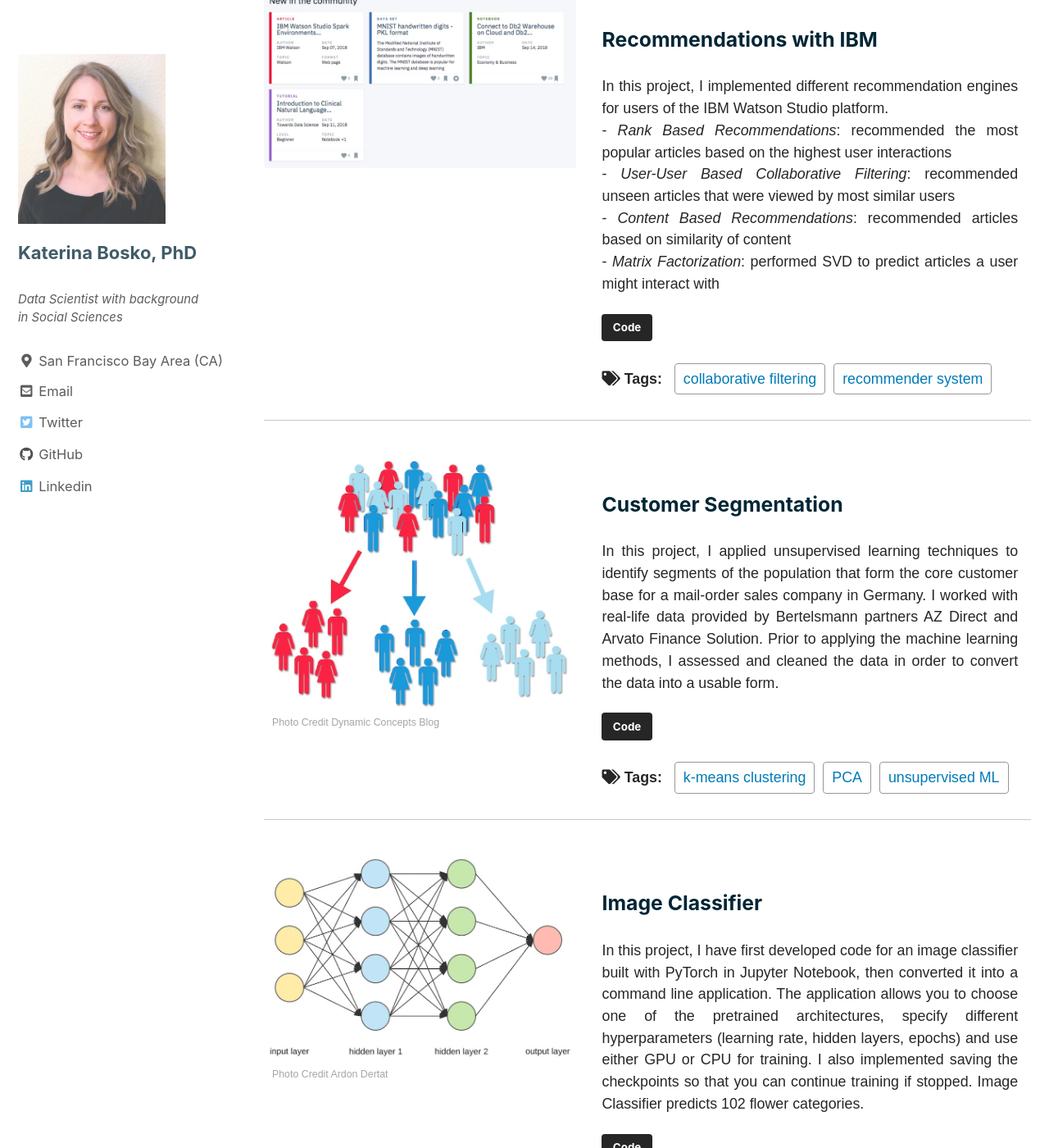
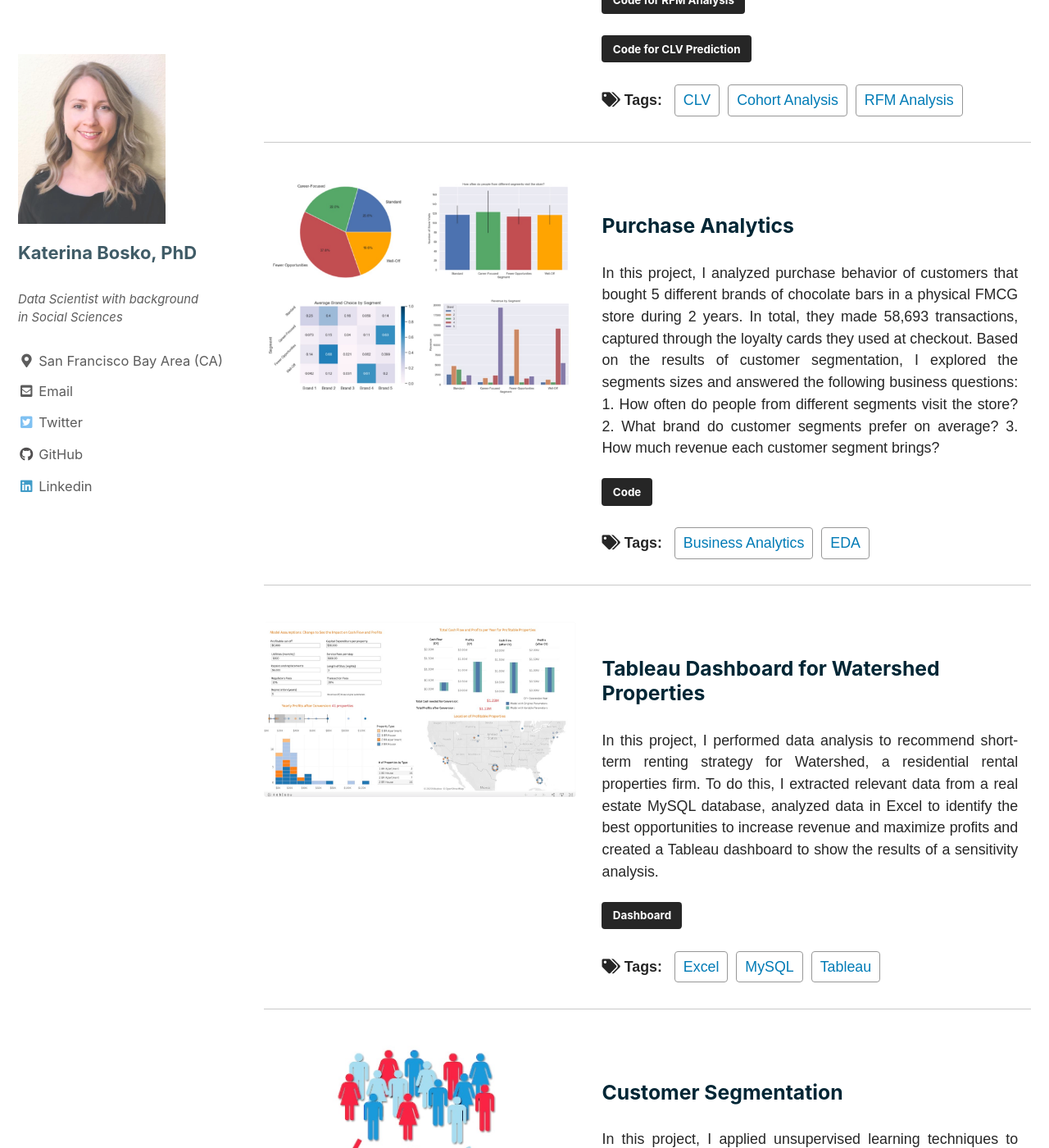
Before and after one commit to k-bosko/k-bosko.github.io, a Jekyll site: the page built from _pages/portfolio.md, in a window 1280 px wide and 1400 px high, scrolled down 1982 px. Shown: the whole window at 82% size. Built offline with Jekyll 4.4.1, drawn with Linux system fonts in a browser that asks for light colours; cached includes are drawn as plain includes; nearby versions of some CDN libraries; some of the changed text lies outside the part shown.

Commit message:
updated portfolio with relevant projects

```diff
--- a/_includes/feature_row
+++ b/_includes/feature_row
@@ -61,6 +61,10 @@
             <p><a href="{{ f.url2 }}" class="btn {{ f.btn_class }}">{{ f.btn_label2 | default: site.data.ui-text[site.locale].more_label | default: "Learn More" }}</a></p>
           {% endif %}
 
+          {% if f.url3 %}
+            <p><a href="{{ f.url3 }}" class="btn {{ f.btn_class }}">{{ f.btn_label3 | default: site.data.ui-text[site.locale].more_label | default: "Learn More" }}</a></p>
+          {% endif %}
+
           {% if f.tags %}
             {% include tags-portfolio.html %}
           {% endif %}
--- a/_pages/portfolio.md
+++ b/_pages/portfolio.md
@@ -7,11 +7,11 @@
     caption: "Photo by [Joel Filipe](https://unsplash.com/@joelfilip) on [Unsplash](https://unsplash.com)"
 author_profile: true
 classes: wide
-date: August 27, 2019
+date: May 15, 2020
 
-feature_row1:
+feature_row1-1:
   - image_path: assets/images/posts/starbucks-cluster-conversion-rates.png
-    alt: ""
+    alt: "Clusterisation results based on Conversion Rates"
     title: "Target Audience for Starbucks Rewards App"
     text: "In this project, I analyzed the customer behavior in the Starbucks Rewards Mobile App. After signing up for the app, customers receive promotions every few days. The task was to identify which customers are influenced by promotional offers the most and what types of offers to send them in order to maximize the revenue. I used PCA and K-Means clustering to arrive at 3 customer segments (Disinterested, BOGO, Discount) based on Average Conversion Rates and explored their demographic profiles and shopping habits."
     url: "https://github.com/k-bosko/Starbucks_rewards"
@@ -25,31 +25,74 @@
         - Segmentation
         - k-means clustering
 
-feature_row2:
-  - image_path: /assets/images/portfolio/disaster-response-thumb-800.jpg
-    alt: "disaster response Flask app"
-    title: "Disaster Response"
-    text: "In this project, I built a model for an API that classifies disaster messages. The datasets provided by Figure Eight contain real messages sent during disaster events and their respective categories. The task was to train the supervised ML classifier to automate categorization of the new messages so that different disaster relief agencies would receive only relevant ones. The model was then deployed as a Python Flask app to Heroku."
-    url: "https://github.com/k-bosko/disaster_response"
+feature_row1-2:
+  - image_path: /assets/images/portfolio/retention_rates.png
+    alt: "Retention Rates"
+    title: "Marketing Analytics"
+    text: "In a series of Marketing Analytics projects, I used Online Retail II dataset to create cohorts based on monthly data, calculated retention rates and visualized them via a heatmap. Then I created RFM (Recency, Frequency, Monetary) segments, calculated RFM Score for each customer and segmented into 3 custom segments 'Top', 'Middle' and 'Low' based on the total RFM Score. Finally, I calculated the revenue-based CLV (Customer Lifetime Value) for each customer."
+    url: "https://github.com/k-bosko/cohort_analysis"
+    btn_label: "Code for Cohort Analysis"
+    btn_class: "btn--primary"
+    url2: "https://github.com/k-bosko/RFM_analysis"
+    btn_label2: "Code for RFM Analysis"
+    btn_class: "btn--primary"
+    url3: "https://github.com/k-bosko/CLV_prediction"
+    btn_label3: "Code for CLV Prediction"
+    btn_class: "btn--primary"
+    tags:
+    - CLV
+    - Cohort Analysis
+    - RFM Analysis
+
+feature_row1-3:
+  - image_path: /assets/images/portfolio/purchase-analytics-1200.jpg
+    alt: ""
+    title: "Purchase Analytics"
+    text: "In this project, I analyzed purchase behavior of customers that bought 5 different brands of chocolate bars in a physical FMCG store during 2 years. In total, they made 58,693 transactions, captured through the loyalty cards they used at checkout. Based on the results of customer segmentation, I explored the segments sizes and answered the following business questions: 1. How often do people from different segments visit the store? 2. What brand do customer segments prefer on average? 3. How much revenue each customer segment brings?"
+    url: "https://github.com/k-bosko/purchase_analytics"
     btn_label: "Code"
     btn_class: "btn--primary"
-    url2: "https://disaster-reponse-api.herokuapp.com"
-    btn_label2: "App"
+    tags:
+    - EDA
+    - Business Analytics
+
+feature_row1-4:
+  - image_path: /assets/images/portfolio/tableau-dashboard-1200.jpg
+    alt: "Tableau Dashboard"
+    title: "Tableau Dashboard for Watershed Properties"
+    text: "In this project, I performed data analysis to recommend short-term renting strategy for Watershed, a residential rental properties firm. To do this, I extracted relevant data from a real estate MySQL database, analyzed data in Excel to identify the best opportunities to increase revenue and maximize profits and created a Tableau dashboard to show the results of a sensitivity analysis."
+    url: "https://public.tableau.com/profile/katerina.bosko#!/vizhome/Bosko_dashboardforWatershedproperties/FinalDashboard"
+    btn_label: "Dashboard"
     btn_class: "btn--primary"
     tags:
-    - NLP
-    - Flask-app
-    - ML Pipeline
+    - Tableau
+    - Excel
+    - MySQL
+
+# feature_row2:
+#   - image_path: /assets/images/portfolio/disaster-response-thumb-800.jpg
+#     alt: "disaster response Flask app"
+#     title: "Disaster Response"
+#     text: "In this project, I built a model for an API that classifies disaster messages. The datasets provided by Figure Eight contain real messages sent during disaster events and their respective categories. The task was to train the supervised ML classifier to automate categorization of the new messages so that different disaster relief agencies would receive only relevant ones. The model was then deployed as a Python Flask app to Heroku."
+#     url: "https://github.com/k-bosko/disaster_response"
+#     btn_label: "Code"
+#     btn_class: "btn--primary"
+#     url2: "https://disaster-reponse-api.herokuapp.com"
+#     btn_label2: "App"
+#     btn_class: "btn--primary"
+#     tags:
+#     - NLP
+#     - Flask-app
+#     - ML Pipeline
 
 feature_row3:
   - image_path: /assets/images/portfolio/IBM_DS_platform.jpg
     alt: "IBM data science platform"
-    title: "Recommendations with IBM"
+    title: "Content Recommendations for IBM users"
     text: "In this project, I implemented different recommendation engines for users of the IBM Watson Studio platform. <br>
     - _Rank Based Recommendations_: recommended the most popular articles based on the highest user interactions <br>
     - _User-User Based Collaborative Filtering_: recommended unseen articles that were viewed by most similar users <br>
-    - _Content Based Recommendations_: recommended articles based on similarity of content <br>
-    - _Matrix Factorization_: performed SVD to predict articles a user might interact with"
+    - _Content Based Recommendations_: recommended articles based on similarity of content <br>"
     url: "https://github.com/k-bosko/recommendations_IBM"
     btn_label: "Code"
     btn_class: "btn--primary"
@@ -71,19 +114,19 @@
         - PCA
         - unsupervised ML
 
-feature_row5:
-  - image_path: assets/images/portfolio/deep_learning-thumb-800.jpg
-    portfolio_caption: Photo Credit [Ardon Dertat](https://towardsdatascience.com/applied-deep-learning-part-1-artificial-neural-networks-d7834f67a4f6)
-    alt: "deep learning network"
-    title: "Image Classifier"
-    text: "In this project, I have first developed code for an image classifier built with PyTorch in Jupyter Notebook, then converted it into a command line application. The application allows you to choose one of the pretrained architectures, specify different hyperparameters (learning rate, hidden layers, epochs) and use either GPU or CPU for training. I also implemented saving the checkpoints so that you can continue training if stopped. Image Classifier predicts 102 flower categories. "
-    url: "https://github.com/k-bosko/image_classifier"
-    btn_label: "Code"
-    btn_class: "btn--primary"
-    tags:
-        - deep-learning
-        - transfer-learning
-        - PyTorch
+# feature_row5:
+#   - image_path: assets/images/portfolio/deep_learning-thumb-800.jpg
+#     portfolio_caption: Photo Credit [Ardon Dertat](https://towardsdatascience.com/applied-deep-learning-part-1-artificial-neural-networks-d7834f67a4f6)
+#     alt: "deep learning network"
+#     title: "Image Classifier"
+#     text: "In this project, I have first developed code for an image classifier built with PyTorch in Jupyter Notebook, then converted it into a command line application. The application allows you to choose one of the pretrained architectures, specify different hyperparameters (learning rate, hidden layers, epochs) and use either GPU or CPU for training. I also implemented saving the checkpoints so that you can continue training if stopped. Image Classifier predicts 102 flower categories. "
+#     url: "https://github.com/k-bosko/image_classifier"
+#     btn_label: "Code"
+#     btn_class: "btn--primary"
+#     tags:
+#         - deep-learning
+#         - transfer-learning
+#         - PyTorch
 ---
 
 ## Skills
@@ -92,11 +135,18 @@
 **Libraries**: NumPy, Pandas, Scikit-learn, matplotlib, seaborn, nltk, BeautifulSoup, PyTorch
 
 
-## Marketing Analytics
+## Projects
+
+Here I present selected projects that show my **Data Science skills for Marketing and Business problems**.
+
+For full list of the projects I worked on see [Certificates](/certificates/) section.
+
 &nbsp;
-
-{% include feature_row id="feature_row1" type="left" %}
-{% include feature_row id="feature_row2" type="left" %}
+{% include feature_row id="feature_row1-1" type="left" %}
+{% include feature_row id="feature_row1-2" type="left" %}
+{% include feature_row id="feature_row1-3" type="left" %}
+{% include feature_row id="feature_row1-4" type="left" %}
+<!-- {% include feature_row id="feature_row2" type="left" %} -->
+{% include feature_row id="feature_row4" type="left" %}
 {% include feature_row id="feature_row3" type="left" %}
-{% include feature_row id="feature_row4" type="left" %}
-{% include feature_row id="feature_row5" type="left" %}
+<!-- {% include feature_row id="feature_row5" type="left" %} -->
```
Also changed, not shown: assets/images/kbosko-data-analytics-skills.jpg (deleted), assets/images/portfolio/Tableau-dashboard-1200.jpg (added), assets/images/portfolio/purchase-analytics-1200.jpg (added), assets/images/portfolio/retention_rates.png (added).
